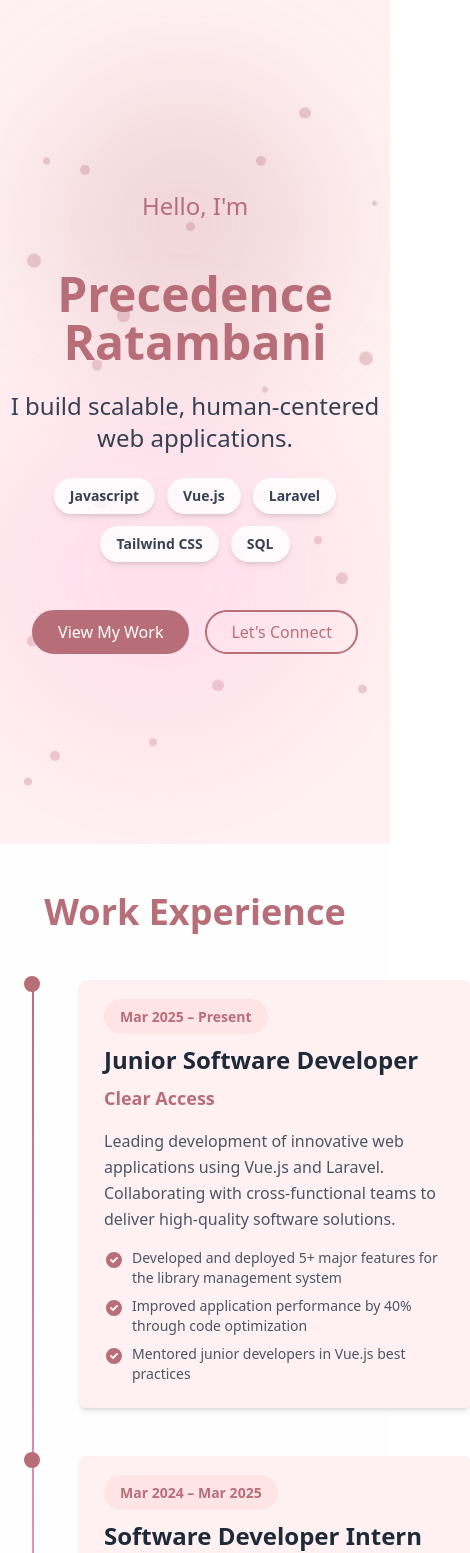
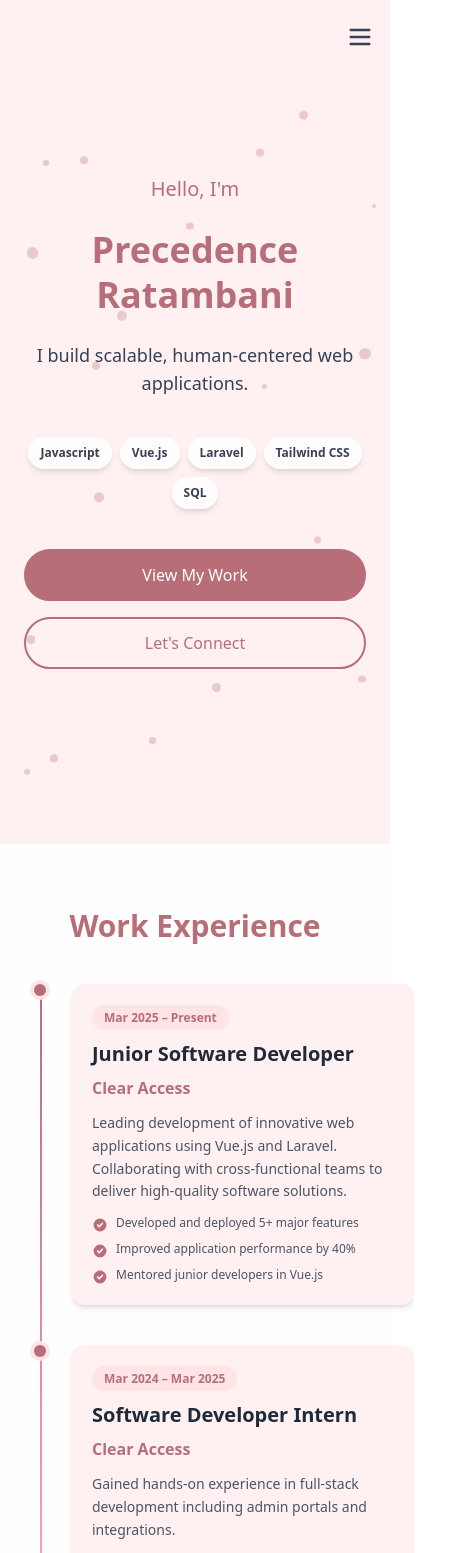
Before and after one commit to Preciey/Portfolio, a Vue app: page / in a window 390 px wide. Shown: the top 1553 px of the page, 470 px wide, since content can reach past the window. Built offline with nearby package versions, Linux system fonts and the light colour scheme.

Commit message:
refactor: enhance spacing and styling across multiple sections for improved layout and consistency

```diff
--- a/src/components/AboutSection.vue
+++ b/src/components/AboutSection.vue
@@ -1,5 +1,5 @@
 <template>
-  <section id="about" class="section-container bg-white ">
+  <section id="about" class="section-container bg-white pb-12 ">
     <div class="max-w-6xl mx-auto">
       <!-- Section Title -->
       <h2 class="section-title text-4xl font-bold text-[#b76e79] text-center pt-12 mb-12">
--- a/src/components/EducationSection.vue
+++ b/src/components/EducationSection.vue
@@ -1,5 +1,5 @@
 <template>
-  <section id="education" class="section-container bg-rose-50/60 pb-12 ">
+  <section id="education" class="section-container bg-rose-50/60 pb-24 ">
     <div class="max-w-5xl mx-auto">
       <!-- Section Title -->
       <h2 class="section-title text-4xl font-bold text-[#b76e79] text-center pt-12">
@@ -9,7 +9,7 @@
       <!-- Education Grid -->
       <div class="grid md:grid-cols-3 gap-6 mt-12">
         <div v-for="(edu, index) in education" :key="index"
-             class="card reveal group relative overflow-hidden  shadow-md rounded-md p-8"
+             class="card reveal group relative overflow-hidden bg-white shadow-md rounded-md p-8"
              :style="{ animationDelay: `${index * 0.1}s` }">
 
           <!-- Decorative Corner -->
@@ -75,7 +75,7 @@
         </h3>
         <div class="grid md:grid-cols-2 gap-6">
           <div v-for="cert in certifications" :key="cert.title"
-               class="flex items-start gap-4 p-6 bg-rose-50/60  rounded-xl hover:shadow-lg transition-all">
+               class="flex items-start gap-4 p-6 bg-white  rounded-xl hover:shadow-lg transition-all">
             <div class="w-12 h-12 bg-[#b76e79]/20 rounded-lg flex items-center justify-center flex-shrink-0">
               <svg class="w-6 h-6 text-[#b76e79]" fill="none" stroke="currentColor" viewBox="0 0 24 24">
                 <path stroke-linecap="round" stroke-linejoin="round" stroke-width="2" d="M9 12l2 2 4-4M7.835 4.697a3.42 3.42 0 001.946-.806 3.42 3.42 0 014.438 0 3.42 3.42 0 001.946.806 3.42 3.42 0 013.138 3.138 3.42 3.42 0 00.806 1.946 3.42 3.42 0 010 4.438 3.42 3.42 0 00-.806 1.946 3.42 3.42 0 01-3.138 3.138 3.42 3.42 0 00-1.946.806 3.42 3.42 0 01-4.438 0 3.42 3.42 0 00-1.946-.806 3.42 3.42 0 01-3.138-3.138 3.42 3.42 0 00-.806-1.946 3.42 3.42 0 010-4.438 3.42 3.42 0 00.806-1.946 3.42 3.42 0 013.138-3.138z"></path>
--- a/src/components/ExperienceSection.vue
+++ b/src/components/ExperienceSection.vue
@@ -1,120 +1,188 @@
 <template>
-  <section id="experience" class="section-container bg-rose-50/10 ">
-    <div class="max-w-5xl mx-auto ">
+  <section id="experience" class="section-container bg-rose-50/10 py-16 md:py-24 px-6">
+
+    <div class="max-w-5xl mx-auto">
+
       <!-- Section Title -->
-      <h2 class="section-title text-4xl font-bold text-[#b76e79] text-center pt-12">
+      <h2 class="section-title text-3xl md:text-4xl font-bold text-[#b76e79] text-center">
         Work Experience
       </h2>
 
       <!-- Timeline -->
-      <div class="relative mt-12">
+      <div class="relative mt-10 md:mt-12">
+
         <!-- Vertical Line -->
-        <div class="absolute left-8 md:left-1/2 top-0 bottom-0 w-0.5 bg-gradient-to-b from-[#b76e79] to-pink-300 transform md:-translate-x-1/2"></div>
+        <div class="absolute left-4 md:left-1/2 top-0 bottom-0 w-0.5 bg-gradient-to-b from-[#b76e79] to-pink-300 md:-translate-x-1/2"></div>
 
-        <!-- Experience Items -->
-        <div v-for="(exp, index) in experiences" :key="index"
-             class="relative mb-12 reveal"
+        <!-- Experience -->
+        <div v-for="(exp, index) in experiences"
+             :key="index"
+             class="relative mb-10 md:mb-12 reveal"
              :style="{ animationDelay: `${index * 0.2}s` }">
 
-          <div class="flex flex-col md:flex-row items-start md:items-center gap-8">
+          <div class="flex flex-col md:flex-row items-start md:items-center">
+
             <!-- Timeline Dot -->
-            <div class="absolute left-8 md:left-1/2 w-2 h-2 bg-[#b76e79] rounded-full transform -translate-x-1/2 ring-4 ring-[#b76e79] z-10"></div>
+            <div class="absolute left-4 md:left-1/2 w-3 h-3 bg-[#b76e79] rounded-full transform -translate-x-1/2 ring-4 ring-rose-100 z-10"></div>
 
-            <!-- Content Card (alternating sides on desktop) -->
+            <!-- Card -->
             <div :class="[
-              'ml-20 md:ml-0 w-full p-6 rounded-md shadow-md bg-rose-50',
-              index % 2 === 0 ? 'md:w-5/12 md:pr-12 md:text-right' : 'md:w-5/12 md:ml-auto md:pl-12'
+
+              'ml-12 md:ml-0 w-full p-5 md:p-6 rounded-xl shadow-md bg-rose-50 transition-all hover:shadow-lg',
+
+              index % 2 === 0
+                ? 'md:w-5/12 md:pr-12 md:text-right'
+                : 'md:w-5/12 md:ml-auto md:pl-12'
+
             ]">
-              <div class="card group">
-                <!-- Date Badge -->
-                <div class="inline-block mb-4">
-                  <span class="px-4 py-2 bg-rose-100 text-[#b76e79] rounded-full text-sm font-semibold">
+
+              <div class="group">
+
+                <!-- Date -->
+                <div class="inline-block mb-3 md:mb-4">
+
+                  <span class="px-3 py-1 md:px-4 md:py-2 bg-rose-100 text-[#b76e79] rounded-full text-xs md:text-sm font-semibold">
                     {{ exp.period }}
                   </span>
+
                 </div>
 
                 <!-- Position -->
-                <h3 class="font-display text-2xl font-bold text-gray-800  mb-2 group-hover:text-[#b76e79] transition-colors">
+                <h3 class="font-display text-xl md:text-2xl font-bold text-gray-800 mb-2 group-hover:text-[#b76e79] transition">
+
                   {{ exp.position }}
+
                 </h3>
 
                 <!-- Company -->
-                <p class="text-lg font-semibold text-[#b76e79] mb-4">
+                <p class="text-base md:text-lg font-semibold text-[#b76e79] mb-3 md:mb-4">
+
                   {{ exp.company }}
+
                 </p>
 
                 <!-- Description -->
-                <p class="text-gray-600  leading-relaxed mb-4">
+                <p class="text-sm md:text-base text-gray-600 leading-relaxed mb-3 md:mb-4">
+
                   {{ exp.description }}
+
                 </p>
 
-                <!-- Key Achievements -->
-                <div class="mt-4">
-                  <ul class="space-y-2">
-                    <li v-for="achievement in exp.achievements" :key="achievement"
-                        class="flex items-start gap-2 text-sm text-gray-600 ">
-                      <svg class="w-5 h-5 text-[#b76e79] flex-shrink-0 mt-0.5" fill="currentColor" viewBox="0 0 20 20">
-                        <path fill-rule="evenodd" d="M10 18a8 8 0 100-16 8 8 0 000 16zm3.707-9.293a1 1 0 00-1.414-1.414L9 10.586 7.707 9.293a1 1 0 00-1.414 1.414l2 2a1 1 0 001.414 0l4-4z" clip-rule="evenodd"></path>
-                      </svg>
-                      <span>{{ achievement }}</span>
-                    </li>
-                  </ul>
-                </div>
+                <!-- Achievements -->
+                <ul class="space-y-2">
+
+                  <li v-for="achievement in exp.achievements"
+                      :key="achievement"
+                      class="flex items-start gap-2 text-xs md:text-sm text-gray-600">
+
+                    <svg class="w-4 h-4 md:w-5 md:h-5 text-[#b76e79] flex-shrink-0 mt-0.5"
+                         fill="currentColor"
+                         viewBox="0 0 20 20">
+
+                      <path fill-rule="evenodd"
+                        d="M10 18a8 8 0 100-16 8 8 0 000 16zm3.707-9.293a1 1 0 00-1.414-1.414L9 10.586 7.707 9.293a1 1 0 00-1.414 1.414l2 2a1 1 0 001.414 0l4-4z"
+                        clip-rule="evenodd">
+                      </path>
+
+                    </svg>
+
+                    <span>{{ achievement }}</span>
+
+                  </li>
+
+                </ul>
+
               </div>
+
             </div>
+
           </div>
+
         </div>
+
       </div>
+
     </div>
+
   </section>
 </template>
 
 <script>
 export default {
+
   name: 'ExperienceSection',
+
   data() {
+
     return {
+
       experiences: [
+
         {
           position: 'Junior Software Developer',
           company: 'Clear Access',
           period: 'Mar 2025 – Present',
-          description: 'Leading development of innovative web applications using Vue.js and Laravel. Collaborating with cross-functional teams to deliver high-quality software solutions.',
+
+          description:
+            'Leading development of innovative web applications using Vue.js and Laravel. Collaborating with cross-functional teams to deliver high-quality software solutions.',
+
           achievements: [
-            'Developed and deployed 5+ major features for the library management system',
-            'Improved application performance by 40% through code optimization',
-            'Mentored junior developers in Vue.js best practices'
+            'Developed and deployed 5+ major features',
+            'Improved application performance by 40%',
+            'Mentored junior developers in Vue.js'
           ]
+
         },
+
         {
           position: 'Software Developer Intern',
           company: 'Clear Access',
           period: 'Mar 2024 – Mar 2025',
-          description: 'Gained hands-on experience in full-stack development, working on various projects including admin portals and e-commerce integrations.',
+
+          description:
+            'Gained hands-on experience in full-stack development including admin portals and integrations.',
+
           achievements: [
-            'Built responsive UI components using Vue.js and Tailwind CSS',
-            'Implemented RESTful APIs with Laravel backend',
-            'Collaborated in agile sprints and code reviews'
+            'Built responsive UI with Vue + Tailwind',
+            'Implemented REST APIs in Laravel',
+            'Worked in agile sprints'
           ]
+
         }
+
       ]
+
     }
+
   },
+
   mounted() {
     this.observeElements();
   },
+
   methods: {
+
     observeElements() {
-      const observer = new IntersectionObserver((entries) => {
-        entries.forEach(entry => {
-          if (entry.isIntersecting) {
+
+      const observer = new IntersectionObserver((entries)=>{
+
+        entries.forEach(entry=>{
+
+          if(entry.isIntersecting){
             entry.target.classList.add('active');
           }
+
         });
-      }, { threshold: 0.1 });
 
-      document.querySelectorAll('.reveal').forEach(el => observer.observe(el));
+      },{threshold:0.1});
+
+      document
+        .querySelectorAll('.reveal')
+        .forEach(el=>observer.observe(el));
+
     }
+
   }
+
 }
 </script>
--- a/src/components/HeroSection.vue
+++ b/src/components/HeroSection.vue
@@ -1,85 +1,121 @@
 <template>
-  <section id="home" class="relative min-h-screen bg-rose-50 flex items-center justify-center overflow-hidden">
+  <section id="home" class="relative min-h-screen bg-rose-50 flex items-center justify-center overflow-hidden px-6">
+
     <!-- Animated Background -->
-    <div class="absolute inset-0 "></div>
+    <div class="absolute inset-0"></div>
 
-    <!-- Particles Background -->
+    <!-- Particles -->
     <div class="particles-bg">
-      <div v-for="i in 20" :key="i"
+      <div v-for="i in 20"
+           :key="i"
            class="particle"
            :style="particleStyle(i)">
       </div>
     </div>
 
-    <!-- Floating gradient orbs -->
-    <div class="absolute top-20 left-10 w-72 h-72 bg-[#b76e79]/20 rounded-full blur-3xl animate-float"></div>
-    <div class="absolute bottom-20 right-10 w-96 h-96 bg-pink-300/20 rounded-full blur-3xl animate-float" style="animation-delay: 2s;"></div>
+    <!-- Floating orbs (hidden on small screens) -->
+    <div class="hidden md:block absolute top-20 left-10 w-72 h-72 bg-[#b76e79]/20 rounded-full blur-3xl animate-float"></div>
+
+    <div class="hidden md:block absolute bottom-20 right-10 w-96 h-96 bg-pink-300/20 rounded-full blur-3xl animate-float"
+         style="animation-delay:2s;">
+    </div>
 
     <!-- Content -->
-    <div class="relative z-10 section-container text-center">
-      <div class="max-w-4xl mx-auto space-y-8 animate-fade-in">
+    <div class="relative z-10 w-full max-w-5xl mx-auto text-center">
+
+      <div class="space-y-6 md:space-y-8 animate-fade-in">
+
         <!-- Greeting -->
-        <div class="inline-block">
-          <p class="text-[#b76e79] font-handwriting text-2xl md:text-3xl mb-4">Hello, I'm</p>
-        </div>
+        <p class="text-[#b76e79] font-handwriting text-xl md:text-3xl">
+          Hello, I'm
+        </p>
 
         <!-- Name -->
-        <h1 class="font-display text-5xl md:text-7xl lg:text-8xl font-bold mb-6 text-[#b76e79]">
+        <h1 class="font-display text-4xl sm:text-5xl md:text-7xl lg:text-8xl font-bold text-[#b76e79] leading-tight">
           Precedence Ratambani
         </h1>
 
         <!-- Headline -->
-        <h2 class="text-2xl md:text-3xl lg:text-4xl font-display text-gray-700 mb-6">
+        <h2 class="text-lg sm:text-xl md:text-3xl lg:text-4xl font-display text-gray-700 max-w-3xl mx-auto">
           I build scalable, human-centered web applications.
         </h2>
 
-        <!-- Subtext with tech stack -->
-        <div class="flex flex-wrap justify-center gap-3 mb-8">
-          <span v-for="tech in techStack" :key="tech"
-                class="px-4 py-2 bg-white/80 rounded-full text-sm font-semibold text-gray-700 shadow-md hover:shadow-lg hover:scale-105 transition-all">
+        <!-- Tech stack -->
+        <div class="flex flex-wrap justify-center gap-2 md:gap-3 pt-4">
+
+          <span v-for="tech in techStack"
+                :key="tech"
+                class="px-3 py-2 md:px-4 bg-white/80 rounded-full text-xs md:text-sm font-semibold text-gray-700 shadow-md hover:shadow-lg hover:scale-105 transition-all">
+
             {{ tech }}
+
           </span>
+
         </div>
 
-        <!-- CTA Buttons -->
-        <div class="flex flex-col flex-row gap-4 justify-center items-center mt-12">
-          <a href="#projects" class="border-2 border-[#b76e79] rounded-full py-2 px-6 bg-[#b76e79] text-white hover:bg-white hover:text-[#b76e79] hover:ease-in transition-all">
-            <span>View My Work</span>
+        <!-- CTA -->
+        <div class="flex flex-col sm:flex-row gap-4 justify-center items-center mt-10">
+
+          <a href="#projects"
+             class="w-full sm:w-auto border-2 border-[#b76e79] rounded-full py-3 px-8 bg-[#b76e79] text-white hover:bg-white hover:text-[#b76e79] transition-all">
+
+            View My Work
+
           </a>
-          <a href="#contact" class="border-2 rounded-full py-2 px-6 hover:border-[#b76e79] hover:bg-[#b76e79] text-[#b76e79] hover:text-white transition-all">
+
+          <a href="#contact"
+             class="w-full sm:w-auto border-2 border-[#b76e79] rounded-full py-3 px-8 text-[#b76e79] hover:bg-[#b76e79] hover:text-white transition-all">
+
             Let's Connect
+
           </a>
+
         </div>
+
       </div>
+
     </div>
+
   </section>
 </template>
 
 <script>
 export default {
+
   name: 'HeroSection',
+
   data() {
     return {
-      techStack: ['Javascript', 'Vue.js', 'Laravel', 'Tailwind CSS', 'SQL']
+
+      techStack: [
+        'Javascript',
+        'Vue.js',
+        'Laravel',
+        'Tailwind CSS',
+        'SQL'
+      ]
+
     }
   },
+
   methods: {
-    particleStyle(index) {
-      const size = Math.random() * 10 + 5;
-      const top = Math.random() * 100;
-      const left = Math.random() * 100;
-      const delay = Math.random() * 5;
-      const duration = Math.random() * 5 + 5;
+
+    particleStyle() {
+
+      const size = Math.random() * 8 + 4;
 
       return {
         width: `${size}px`,
         height: `${size}px`,
-        top: `${top}%`,
-        left: `${left}%`,
-        animationDelay: `${delay}s`,
-        animationDuration: `${duration}s`
-      };
+        top: `${Math.random()*100}%`,
+        left: `${Math.random()*100}%`,
+        animationDelay: `${Math.random()*5}s`,
+        animationDuration: `${Math.random()*6+6}s`
+      }
+
     }
+
   }
+
 }
 </script>
--- a/src/components/NavigationBar.vue
+++ b/src/components/NavigationBar.vue
@@ -1,60 +1,115 @@
 <template>
   <nav :class="[
-    'fixed top-0 left-0 right-0 z-50 transition-all duration-300', isScrolled ? 'bg-white/90 ' : 'bg-transparent'
+    'fixed top-0 left-0 right-0 z-50 transition-all duration-300',
+    isScrolled ? 'bg-white/90 backdrop-blur' : 'bg-transparent'
   ]">
-    <div class="max-w-7xl mx-auto px-4 sm:px-6 lg:px-8">
-      <div class="flex  items-center h-20">
+
+    <div class="max-w-xl md:max-w-4xl lg:max-w-6xl mx-auto px-4 sm:px-6 lg:px-8">
+
+      <div class="flex items-center h-20 justify-between w-full">
 
         <!-- Desktop Navigation -->
         <div class="hidden md:flex items-center gap-8">
-          <a v-for="link in navLinks" :key="link.name"
+          <a v-for="link in navLinks"
+             :key="link.name"
              :href="link.href"
              @click="setActiveLink(link.name)"
              :class="[
                'text-sm font-semibold transition-all duration-300 relative group',
                activeLink === link.name
                  ? 'text-[#b76e79]'
-                 : 'text-gray-700  hover:text-[#b76e79]'
+                 : 'text-gray-700 hover:text-[#b76e79]'
              ]">
+
             {{ link.name }}
+
             <span :class="[
               'absolute bottom-0 left-0 w-full h-0.5 bg-[#b76e79] transform origin-left transition-transform duration-300',
-              activeLink === link.name ? 'scale-x-100' : 'scale-x-0 group-hover:scale-x-100'
+              activeLink === link.name
+                ? 'scale-x-100'
+                : 'scale-x-0 group-hover:scale-x-100'
             ]"></span>
+
           </a>
         </div>
+
+        <!-- Mobile Menu Button -->
+        <div class="md:hidden ml-auto">
+          <button
+            @click="toggleMobileMenu"
+            class="text-gray-700 hover:text-[#b76e79] transition">
+
+            <svg xmlns="http://www.w3.org/2000/svg"
+                 class="h-7 w-7"
+                 fill="none"
+                 viewBox="0 0 24 24"
+                 stroke="currentColor">
+
+              <!-- Hamburger -->
+              <path v-if="!isMobileMenuOpen"
+                    stroke-linecap="round"
+                    stroke-linejoin="round"
+                    stroke-width="2"
+                    d="M4 6h16M4 12h16M4 18h16"/>
+
+              <!-- Close -->
+              <path v-else
+                    stroke-linecap="round"
+                    stroke-linejoin="round"
+                    stroke-width="2"
+                    d="M6 18L18 6M6 6l12 12"/>
+
+            </svg>
+
+          </button>
+        </div>
+
       </div>
 
       <!-- Mobile Menu -->
       <transition name="slide-down">
-        <div v-if="isMobileMenuOpen" class="md:hidden py-4 border-t border-gray-200">
+        <div v-if="isMobileMenuOpen"
+             class="md:hidden py-4 border-t border-gray-200 bg-white/95 backdrop-blur">
+
           <div class="flex flex-col gap-4">
-            <a v-for="link in navLinks" :key="link.name"
+
+            <a v-for="link in navLinks"
+               :key="link.name"
                :href="link.href"
                @click="handleMobileClick(link.name)"
                :class="[
-                 'px-4 py-2 rounded-lg font-semibold transition-all',
+                 'px-4 py-3 rounded-lg font-semibold transition-all',
                  activeLink === link.name
                    ? 'bg-[#b76e79] text-white'
                    : 'text-gray-700 hover:bg-[#b76e79]/20'
                ]">
+
               {{ link.name }}
+
             </a>
+
           </div>
+
         </div>
       </transition>
+
     </div>
+
   </nav>
 </template>
 
 <script>
 export default {
+
   name: 'NavigationBar',
+
   data() {
     return {
       isScrolled: false,
       isMobileMenuOpen: false,
       activeLink: 'Home',
+      observer: null,
+
       navLinks: [
         { name: 'Home', href: '#home' },
         { name: 'Experience', href: '#experience' },
@@ -66,14 +121,22 @@ export default {
       ]
     }
   },
+
   mounted() {
     window.addEventListener('scroll', this.handleScroll);
     this.observeSections();
   },
+
   beforeUnmount() {
     window.removeEventListener('scroll', this.handleScroll);
+
+    if (this.observer) {
+      this.observer.disconnect();
+    }
   },
+
   methods: {
+
     handleScroll() {
       this.isScrolled = window.scrollY > 50;
     },
@@ -92,32 +155,51 @@ export default {
     },
 
     observeSections() {
-      const observer = new IntersectionObserver((entries) => {
+
+      this.observer = new IntersectionObserver((entries) => {
+
         entries.forEach(entry => {
+
           if (entry.isIntersecting) {
+
             const sectionId = entry.target.id;
-            const link = this.navLinks.find(l => l.href === `#${sectionId}`);
+
+            const link = this.navLinks.find(
+              l => l.href === `#${sectionId}`
+            );
+
             if (link) {
               this.activeLink = link.name;
             }
+
           }
+
         });
+
       }, { threshold: 0.5 });
 
-      // Observe all sections
+
       this.navLinks.forEach(link => {
+
         const sectionId = link.href.substring(1);
+
         const section = document.getElementById(sectionId);
+
         if (section) {
-          observer.observe(section);
+          this.observer.observe(section);
         }
+
       });
+
     }
+
   }
+
 }
 </script>
 
 <style scoped>
+
 .slide-down-enter-active,
 .slide-down-leave-active {
   transition: all 0.3s ease;
@@ -132,4 +214,5 @@ export default {
   opacity: 0;
   transform: translateY(-10px);
 }
+
 </style>
--- a/src/components/ProjectsSection.vue
+++ b/src/components/ProjectsSection.vue
@@ -1,5 +1,5 @@
 <template>
-  <section id="projects" class="section-container bg-rose-50/60 pb-12">
+  <section id="projects" class="section-container bg-rose-50/60 pb-24">
     <div class="max-w-6xl mx-auto">
       <!-- Section Title -->
       <h2 class="section-title text-4xl font-bold text-[#b76e79] text-center pt-12">
@@ -9,7 +9,7 @@
       <!-- Projects Grid -->
       <div class="grid md:grid-cols-2 gap-8 mt-12">
         <div v-for="(project, index) in projects" :key="index"
-             class="card reveal group relative overflow-hidden shadow-md rounded-md p-6"
+             class="card reveal group relative overflow-hidden shadow-md rounded-md p-6 bg-white"
              :style="{ animationDelay: `${index * 0.1}s` }"
              @mouseenter="hoveredProject = index"
              @mouseleave="hoveredProject = null">
@@ -24,7 +24,7 @@
 
             <!-- Code Snippet Overlay on Hover -->
             <div v-if="hoveredProject === index"
-                 class="absolute inset-0 bg-dark-bg/95 backdrop-blur-sm flex items-center justify-center p-6 animate-fade-in">
+                 class="absolute inset-0 backdrop-blur-sm flex items-center justify-center p-6 animate-fade-in">
               <pre class="text-xs text-green-400 font-mono overflow-hidden">
 <code>{{ project.codeSnippet }}</code>
               </pre>
```
Also changed, not shown: src/components/ContactSection.vue (+4 -4 lines), src/components/SkillsSection.vue (+13 -14 lines).
